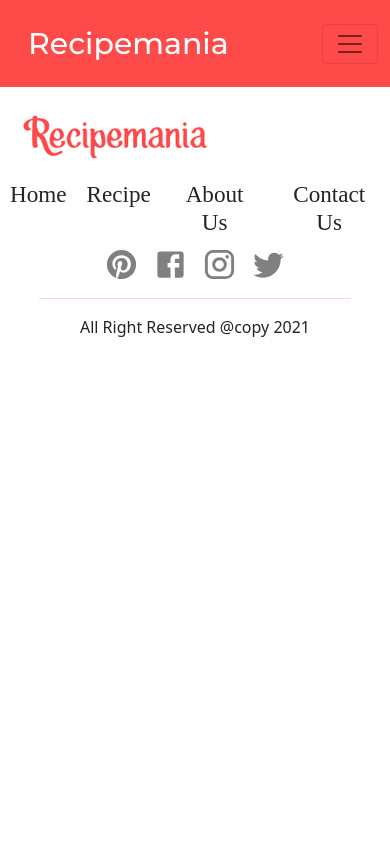
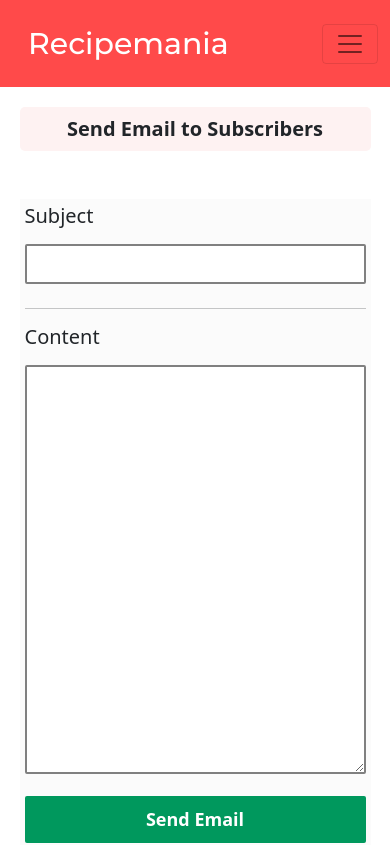
Before and after one commit to saints23githubbeck/ctarecipenia, a React (Create React App) app: page /subscribersemail in a window 390 px wide. Shown: the top 845 px of the page. Built offline with nearby package versions, Linux system fonts and the light colour scheme.

Commit message:
EmailSubscribeForm

```diff
--- a/src/App.js
+++ b/src/App.js
@@ -14,6 +14,7 @@ import Dashboard from "./Components/Dashboard/Dashboard";
 import ResetLink from './Components/ResetLink/ResetLink.js';
 import Profile from './Components/Recipes/Profile.js';
 import Comments from "./Components/Comments/Comments.js";
+import SubscribersEmail from "./Components/Dashboard/EmailSubscribers/SubscribersEmail.jsx";
 
 function App() {
   return (
@@ -47,10 +48,10 @@ function App() {
           <Route exact path="/profile">
             <Profile />
           </Route>
-          <Route exact path="/comments">
-            <Comments />
+
+          <Route exact path="/subscribersemail">
+            <SubscribersEmail />
           </Route>
-
           <Route exact path="/login">
             <LoginRegister></LoginRegister>
           </Route>
--- a/src/Components/Dashboard/EmailSubscribers/SubscribersEmail.css
+++ b/src/Components/Dashboard/EmailSubscribers/SubscribersEmail.css
@@ -0,0 +1,70 @@
+.Subscribers-heading{
+    background-color: #FEF2F2;
+    margin-top: 30px !important;
+    width: 95%;
+    margin: auto;
+    border-radius: 5px;
+    padding: 10px 15px;
+    font-weight: 700;
+}
+.Subscribers-from{
+    background-color: #FBFBFB;
+    padding: 40px;
+    margin: auto;
+    margin-top: 30px;
+    margin-bottom: 30px;
+    width: 90%;
+}
+
+.Subscribers-from input{
+    width: 100%;
+    height: 40px;
+    border: 2px solid grey;
+    border-radius: 2px;
+    font-size: 18px;
+    font-family: auto;
+}
+
+.Subscribers-from textarea{
+    width: 100%;
+    border: 2px solid grey;
+    border-radius: 2px;
+    font-size: 18px;
+    font-family: auto;
+}
+
+.Subscribers-button{
+    background-color: #00985D;
+    padding: 10px 100px;
+    font-size: 18px;
+    border-radius: 2px;
+    color: white;
+    font-weight: bold;
+}
+
+@media only screen and (max-width:640px) {
+    .Subscribers-heading{
+        margin-top: 20px !important;
+        text-align: center;
+        font-size: 20px !important;
+        width: 90%;
+    }
+    .Subscribers-from{
+        padding: 5px;
+        margin-top: 20px;
+    }
+
+    .Subscribers-from textarea{
+        width: 100%;
+        border: 2px solid grey;
+        border-radius: 2px;
+    }
+
+    .Subscribers-button{
+        padding: 10px;
+        width: 100%;
+    }
+    .buttonCustom{
+        text-align: center !important;
+    }
+}
--- a/src/Components/Dashboard/EmailSubscribers/SubscribersEmail.jsx
+++ b/src/Components/Dashboard/EmailSubscribers/SubscribersEmail.jsx
@@ -1,12 +1,24 @@
 import React from 'react';
+import './SubscribersEmail.css'
 
-const SubscribersEmail = () => {
-    return (
-        <div>
-            <h1>Send Email to Subscribers</h1>
+const SubscribersEmail = () => (
+    <div>
+        <h1 className='fs-1 Subscribers-heading'>Send Email to Subscribers</h1>
 
+        <div className='Subscribers-from my-5'>
+            <div className=''>
+                <h5 className='mb-3'>Subject</h5>
+                <input className='mb-2' type="text" />
+                <hr className='my-3' />
+                <h5 className='mb-3'>Content</h5>
+                <textarea name="" id="" cols="30" rows="15"></textarea> <br />
+                <div className='buttonCustom'>
+                    <button className='Subscribers-button mt-3'>Send Email</button>
+                </div>
+            </div>
         </div>
-    );
-};
+
+    </div>
+);
 
 export default SubscribersEmail;
```
